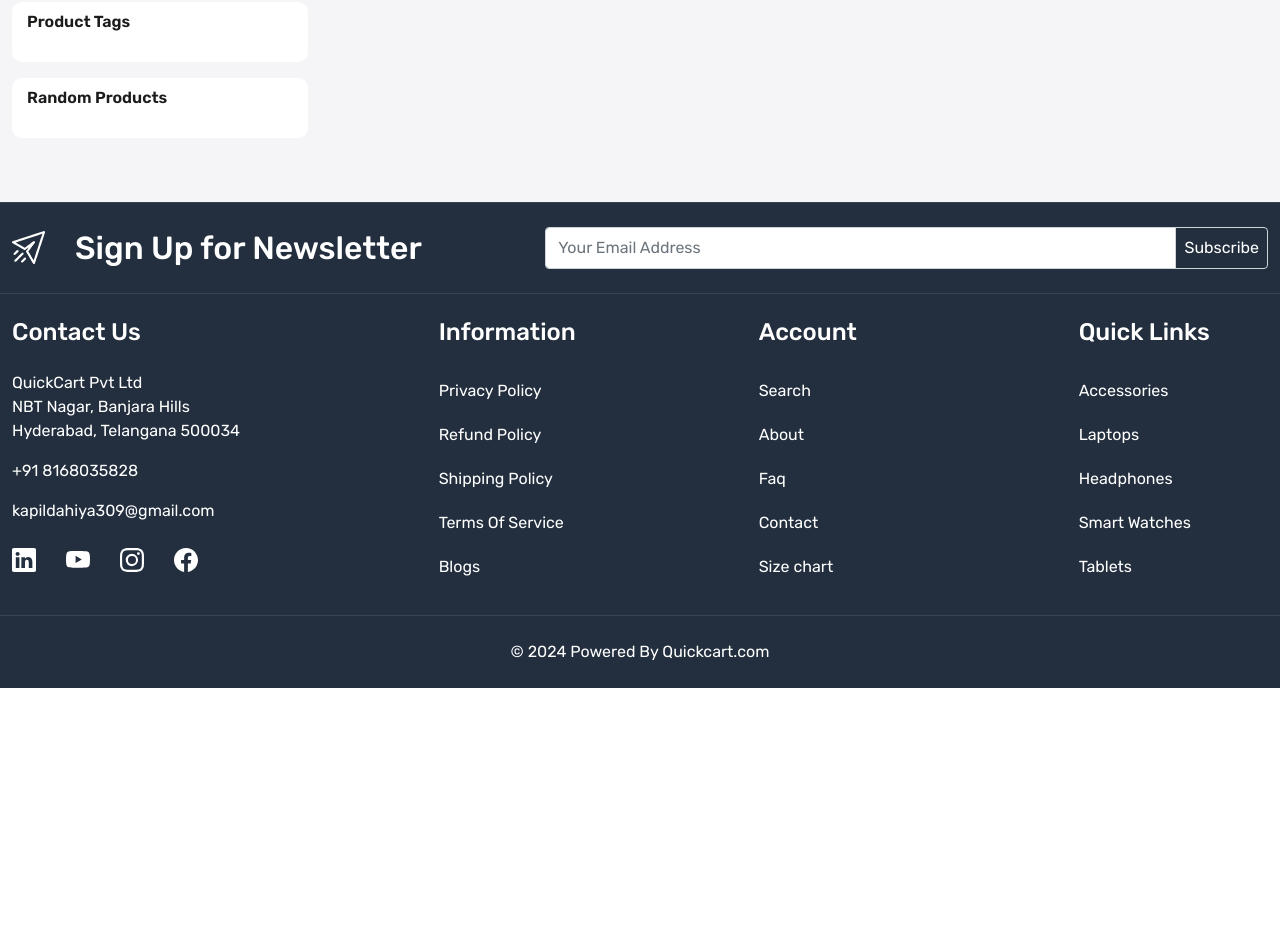
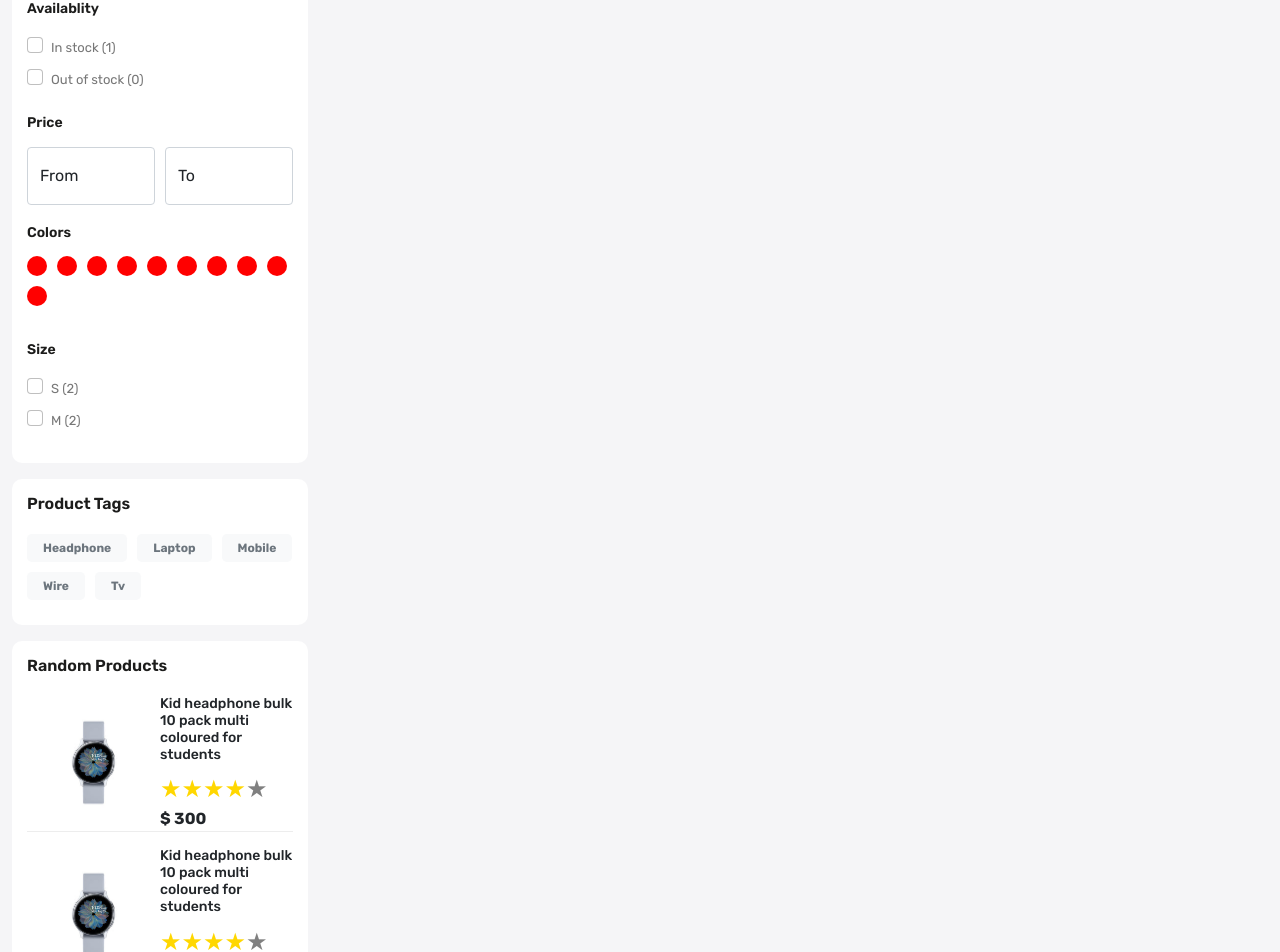
Before and after one commit to dahiyakapil/Ecommerce-QUICK-CART-Frontend, a React (Create React App) app in the folder frontend/: page /store in a window 1280 px wide. Shown: the part 650-1602 px from the top of the page. Before the commit the page ends 1338 px from the top, so only its background shows below. Built offline with nearby package versions, Linux system fonts and the light colour scheme.

Commit message:
Created SHop By categories, Filter By Price Colors, Product Tags, Random Products

```diff
--- a/frontend/src/App.css
+++ b/frontend/src/App.css
@@ -397,7 +397,7 @@
 .filter-card{
   background-color: white;
   border-radius: 10px;
-  padding: 10px 15px;
+  padding: 15px 15px 25px;
 }
 
 .filter-title {
@@ -408,8 +408,8 @@
   margin-bottom: 20px;
 }
 
-.filter-card ul {
-  list-style-type: none;
+.filter-card ul,
+.filter-card .form-check-label {
   list-style: none;
   font-size: 13px;
   line-height: 30px;
@@ -417,5 +417,46 @@
   cursor: pointer;
 }
 
+.filter-card .form-check-input:checked {
+  background-color: var(--color-febd69);
+  border-color: var(--color-febd69);
+}
+
+.filter-card .form-check-input:focus {
+  box-shadow: none;
+  border-color: rgba(0, 0, 0, 0.25);
+}
+
+
+.sub-title {
+  font-size: 14px;
+  font-weight: 600;
+  color: var(--color-1c1c1b);
+  margin-bottom: 15px;
+  margin-top: 20px;
+  font-family: var(--font-family);
+}
+
+.colors {
+  list-style-type: none;
+  display: flex;
+  flex-wrap: wrap;
+  gap: 10px;
+}
+.colors li{
+  width: 20px;
+  height: 20px;
+  background-color: red;
+  border-radius: 50%;
+}
+
+.random-products h5 {
+  font-size: 14px;
+  margin-bottom: 8px;
+}
+
+.random-products:first-child{
+  border-bottom: 1px solid var(--color-ededed);
+}
 
 /* Our Store Ends Here*/
--- a/frontend/src/pages/OurStore.js
+++ b/frontend/src/pages/OurStore.js
@@ -1,7 +1,8 @@
 import React from "react";
 import BreadCrumb from "../components/BreadCrumb";
 import Meta from "../components/Meta";
-
+import watch from "../images/images/watch.jpg";
+import ReactStars from "react-rating-stars-component";
 const OurStore = () => {
   return (
     <>
@@ -12,9 +13,7 @@
           <div className="row">
             <div className="col-3">
               <div className="filter-card mb-3">
-                    <h3 className="filter-title">
-                        Shop By Categories
-                    </h3>
+                <h3 className="filter-title">Shop By Categories</h3>
                 <div>
                   <ul className="ps-0">
                     <li>Watch</li>
@@ -25,19 +24,161 @@
                 </div>
               </div>
               <div className="filter-card mb-3">
-                    <h3 className="filter-title">
-                       Filter By
-                    </h3>
+                <h3 className="filter-title">Filter By</h3>
+                <div>
+                  <h5 className="sub-title">Availablity</h5>
+                  <div>
+                    <div className="form-check">
+                      <input
+                        type="checkbox"
+                        className="form-check-input"
+                        value=""
+                        id=""
+                      />
+                      <label className="form-check-label" htmlFor="">
+                        In stock (1)
+                      </label>
+                    </div>
+                    <div className="form-check">
+                      <input
+                        type="checkbox"
+                        className="form-check-input"
+                        value=""
+                        id=""
+                      />
+                      <label className="form-check-label" htmlFor="">
+                        Out of stock (0)
+                      </label>
+                    </div>
+                  </div>
+                </div>
+                <h5 className="sub-title">Price</h5>
+                <div className="d-flex align-items-center gap-10">
+                  <div className="form-floating">
+                    <input
+                      type="email"
+                      className="form-control"
+                      id="floatingInput"
+                      placeholder="From"
+                    />
+                    <label for="floatingInput">From</label>
+                  </div>
+                  <div className="form-floating">
+                    <input
+                      type="email"
+                      className="form-control"
+                      id="floatingInput"
+                      placeholder="To"
+                    />
+                    <label for="floatingInput">To</label>
+                  </div>
+                </div>
+                <h5 className="sub-title">Colors</h5>
+                <div>
+                  <div className="d-flex flex-wrap">
+                    <ul className="colors ps-0">
+                      <li></li>
+                      <li></li>
+                      <li></li>
+                      <li></li>
+                      <li></li>
+                      <li></li>
+                      <li></li>
+                      <li></li>
+                      <li></li>
+                      <li></li>
+                    </ul>
+                  </div>
+                </div>
+                <h5 className="sub-title">Size</h5>
+
+                <div>
+                  <div className="form-check">
+                    <input
+                      type="checkbox"
+                      className="form-check-input"
+                      value=""
+                      id="color-1"
+                    />
+                    <label className="form-check-label" htmlFor="color-1">
+                      S (2)
+                    </label>
+                  </div>
+                  <div className="form-check">
+                    <input
+                      type="checkbox"
+                      className="form-check-input"
+                      value=""
+                      id="color-2"
+                    />
+                    <label className="form-check-label" htmlFor="color-2">
+                      M (2)
+                    </label>
+                  </div>
+                </div>
               </div>
               <div className="filter-card mb-3">
-                    <h3 className="filter-title">
-                        Product Tags
-                    </h3>
+                <h3 className="filter-title">Product Tags</h3>
+                <div>
+                  <div className="product-tags d-flex flex-wrap align-items-center gap-10">
+                    <span className="badge bg-light text-secondary rounded-3 py-2 px-3">
+                      Headphone
+                    </span>
+                    <span className="badge bg-light text-secondary rounded-3 py-2 px-3">
+                      Laptop
+                    </span>
+                    <span className="badge bg-light text-secondary rounded-3 py-2 px-3">
+                      Mobile
+                    </span>
+                    <span className="badge bg-light text-secondary rounded-3 py-2 px-3">
+                      Wire
+                    </span>
+                    <span className="badge bg-light text-secondary rounded-3 py-2 px-3">
+                      Tv
+                    </span>
+                  </div>
+                </div>
               </div>
               <div className="filter-card mb-3">
-                    <h3 className="filter-title">
-                        Random Products
-                    </h3>
+                <h3 className="filter-title">Random Products</h3>
+                <div>
+                  <div className="random-products mb-3 d-flex">
+                    <div className="w-50">
+                      <img src={watch} className="img-fluid" alt="watch" />
+                    </div>
+                    <div className="w-50">
+                      <h5>
+                        Kid headphone bulk 10 pack multi coloured for students
+                      </h5>
+                      <ReactStars
+                        count={5}
+                        size={24}
+                        value={4}
+                        edit={false}
+                        activeColor="#ffd700"
+                      />
+                      <b>$ 300</b>
+                    </div>
+                  </div>
+                  <div className="random-products d-flex">
+                    <div className="w-50">
+                      <img src={watch} className="img-fluid" alt="watch" />
+                    </div>
+                    <div className="w-50">
+                      <h5>
+                        Kid headphone bulk 10 pack multi coloured for students
+                      </h5>
+                      <ReactStars
+                        count={5}
+                        size={24}
+                        value={4}
+                        edit={false}
+                        activeColor="#ffd700"
+                      />
+                      <b>$ 300</b>
+                    </div>
+                  </div>
+                </div>
               </div>
             </div>
             <div className="col-9"></div>
```
Lines whose indentation alone changed are shown as unchanged.
